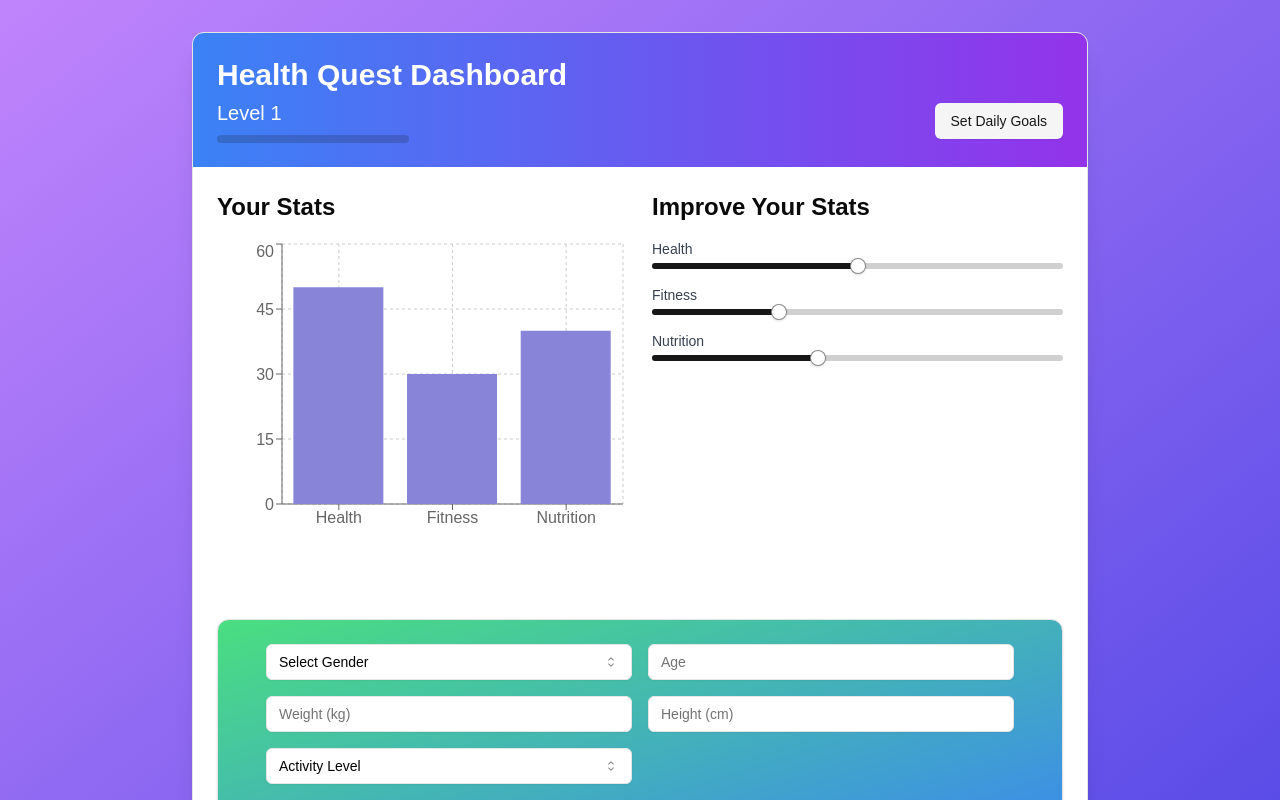
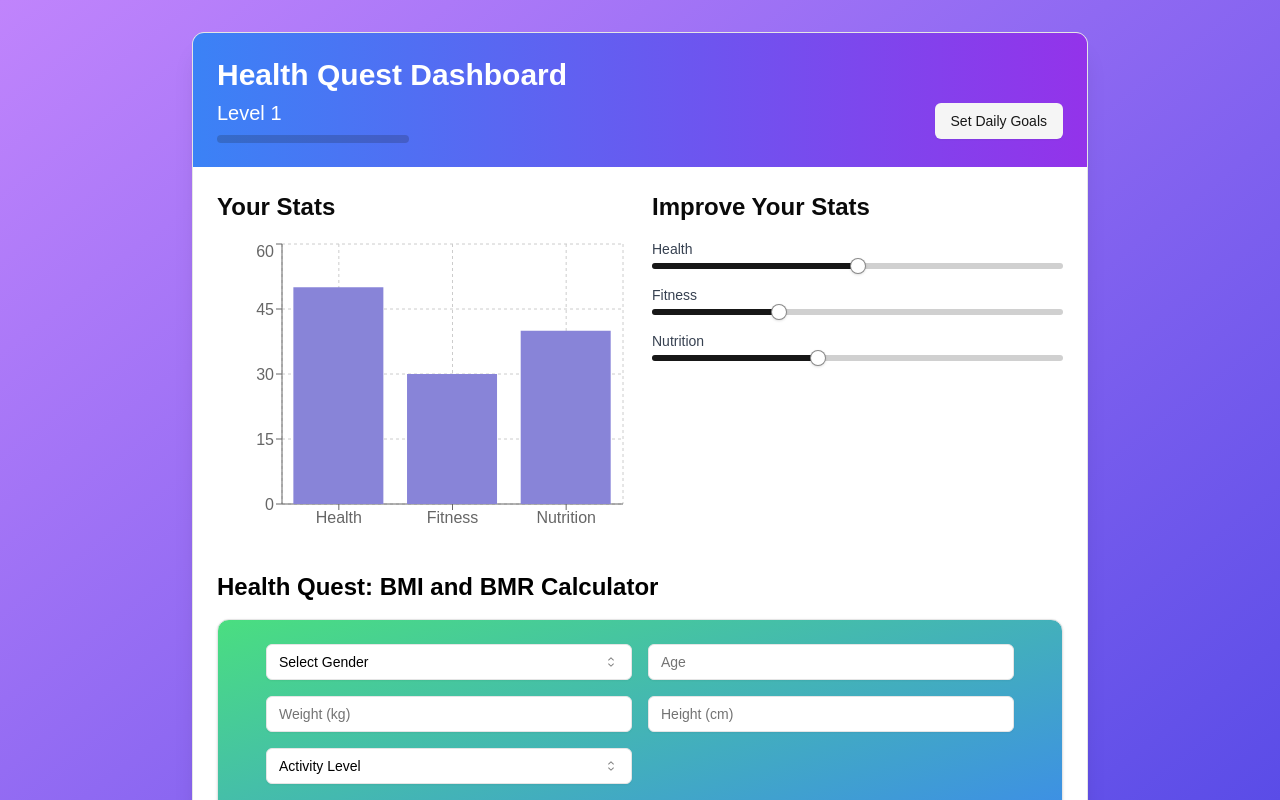
Before and after one commit to dihannahdi/atuyy, a Next.js app: page / in a window 1280 px wide. Shown: the top 800 px of the page. Built offline with nearby package versions, Linux system fonts and the light colour scheme.

Commit message:
change to black title

```diff
--- a/app/page.js
+++ b/app/page.js
@@ -146,7 +146,7 @@ const HealthQuest = () => {
 
   return (
     <div className="mt-8">
-      <h2 className="text-2xl font-semibold mb-4 text-white">Health Quest: BMI and BMR Calculator</h2>
+      <h2 className="text-2xl font-semibold mb-4 text-black">Health Quest: BMI and BMR Calculator</h2>
       <Card className="bg-gradient-to-br from-green-400 to-blue-500 p-6">
         <CardContent className="text-white">
           <div className="grid grid-cols-2 gap-4 mb-4">
```
